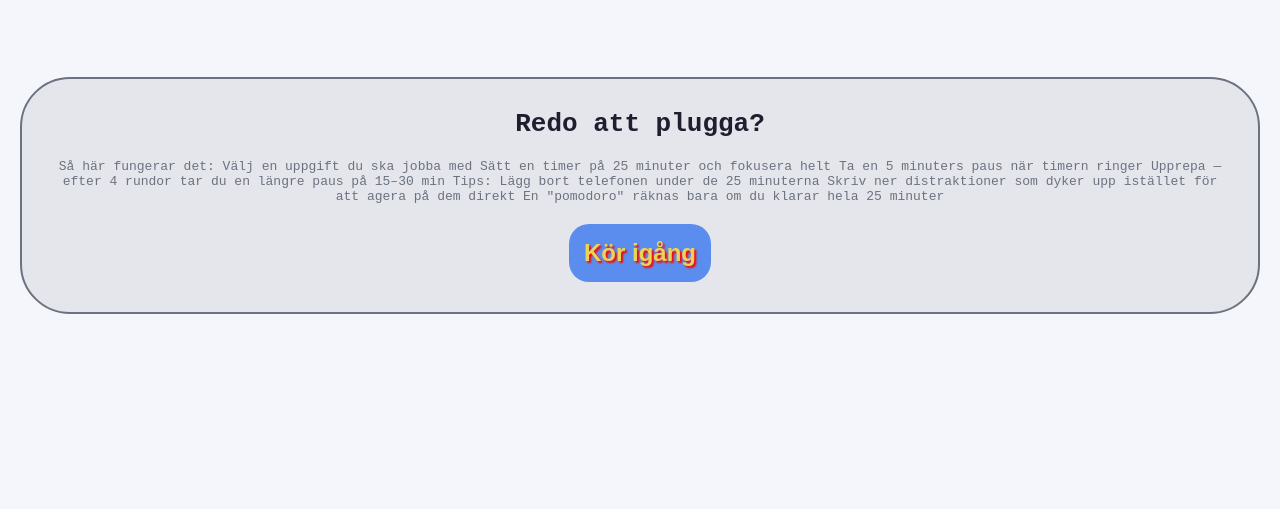
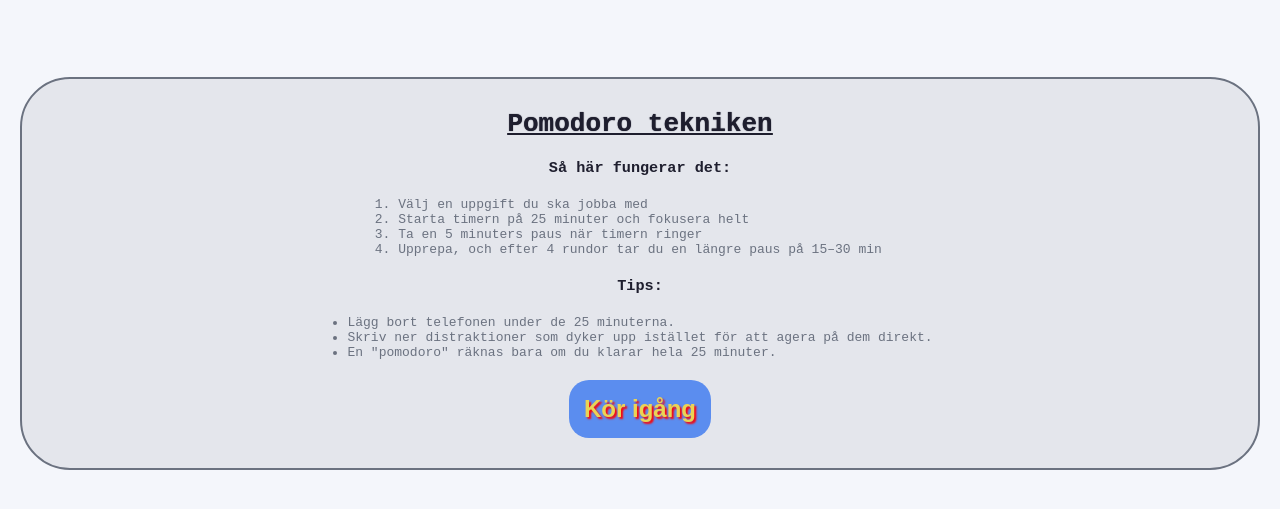
Before and after one commit to LeoBjerner-dev/study-tracker, a website built with Vite: page index.html in a window 1280 px wide. Shown: the part 53-562 px from the top of the page. Built offline with nearby package versions, Linux system fonts and the light colour scheme.

Commit message:
finished welcome page

```diff
--- /dev/null
+++ b/src/modules/studyPage.ts
@@ -0,0 +1,26 @@
+import "../style.scss";
+
+//Plugg sidan med nedräkning
+
+
+export function renderStudy() {
+    const main = document.querySelector("main");
+
+    const h1 = document.createElement("h1");
+    main?.appendChild(h1);
+
+    let timer = document.createElement("h2");
+    timer.textContent = "00:00";
+    main?.appendChild(timer);
+
+    const btnContainer = document.createElement("div");
+    main?.appendChild(btnContainer);
+    const startBtn = document.createElement("button");
+    const stopBtn = document.createElement("button");
+    const resetBtn = document.createElement("button");
+     btnContainer?.appendChild(startBtn);
+     btnContainer?.appendChild(stopBtn);
+     btnContainer?.appendChild(resetBtn);
+
+     main?.classList.add("mainStudyPage");
+}
--- a/src/modules/welcome.ts
+++ b/src/modules/welcome.ts
@@ -1,28 +1,52 @@
 import "../style.scss";
+import { renderStudy } from "./studyPage";
+
 
 const main = document.querySelector("main");
 
 // STARTSIDA
 export function renderStart() {
   const h1 = document.createElement("h1");
-  h1.textContent = "Redo att plugga?";
+  h1.textContent = "Pomodoro tekniken";
   main?.appendChild(h1);
 
-  const p = document.createElement("p");
-  p.textContent = `Så här fungerar det:
+const h3 = document.createElement("h3");
+h3.textContent = "Så här fungerar det:";
 
-Välj en uppgift du ska jobba med
-Sätt en timer på 25 minuter och fokusera helt
-Ta en 5 minuters paus när timern ringer
-Upprepa — efter 4 rundor tar du en längre paus på 15–30 min
+const ol = document.createElement("ol");
+const steps = [
+  "Välj en uppgift du ska jobba med",
+  "Starta timern på 25 minuter och fokusera helt",
+  "Ta en 5 minuters paus när timern ringer",
+  "Upprepa, och efter 4 rundor tar du en längre paus på 15–30 min"
+];
 
-Tips:
+steps.forEach(step => {
+  const li = document.createElement("li");
+  li.textContent = step;
+  ol.appendChild(li);
+});
 
-Lägg bort telefonen under de 25 minuterna
-Skriv ner distraktioner som dyker upp istället för att agera på dem direkt
-En "pomodoro" räknas bara om du klarar hela 25 minuter`;
+const tips = document.createElement("h3");
+tips.textContent = "Tips:";
 
-  main?.appendChild(p);
+const ul = document.createElement("ul");
+const tipsList = [
+  "Lägg bort telefonen under de 25 minuterna.",
+  "Skriv ner distraktioner som dyker upp istället för att agera på dem direkt.",
+  'En "pomodoro" räknas bara om du klarar hela 25 minuter.'
+];
+
+tipsList.forEach(tip => {
+  const li = document.createElement("li");
+  li.textContent = tip;
+  ul.appendChild(li);
+});
+
+main?.appendChild(h3);
+main?.appendChild(ol);
+main?.appendChild(tips);
+main?.appendChild(ul);
 
   main?.classList.add("mainWelcomePage");
 
@@ -32,6 +56,7 @@ En "pomodoro" räknas bara om du klarar hela 25 minuter`;
 
   welcomeBtn.addEventListener("click", () => {
     clearMain();
+    renderStudy();
   });
 }
 
--- a/src/style.scss
+++ b/src/style.scss
@@ -1,2 +1,3 @@
 @use './styles/layout' as *;
 @use './styles/variables' as *;
+@use "./styles/studyPage.scss" as *;
--- a/src/styles/layout.scss
+++ b/src/styles/layout.scss
@@ -36,11 +36,15 @@ header {
     justify-content: center;
     background-color: #e4e6ec;
 
-    text-align:center;
     margin: 0px 20px;
     padding: 30px;
     border: 2px solid;
     border-radius: 50px;
+
+    & h1{
+        text-decoration: underline;
+        text-shadow: 0px 0px 1px;
+    }
 
     & button{
         padding: 15px;
--- /dev/null
+++ b/src/styles/studyPage.scss
@@ -0,0 +1,13 @@
+@use './variables' as *;
+
+.mainStudyPage{
+    display: flex;
+    flex-direction: column;
+    align-items: center;
+    gap: 20px;
+
+    & h2{
+        font-size: 5rem;
+        color: red;
+    }
+}
```
